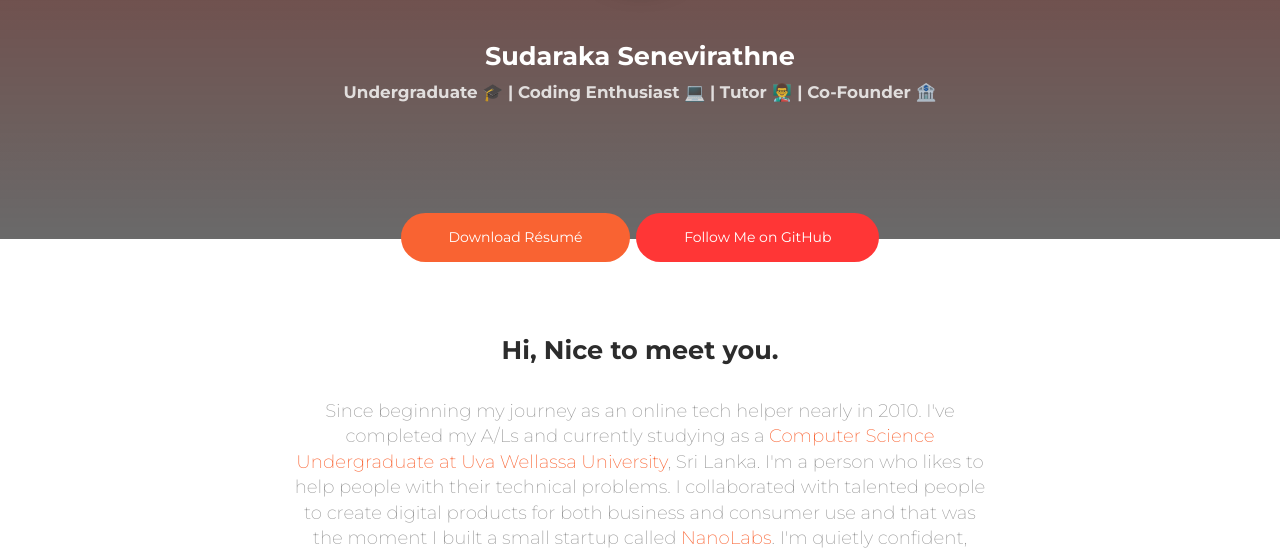
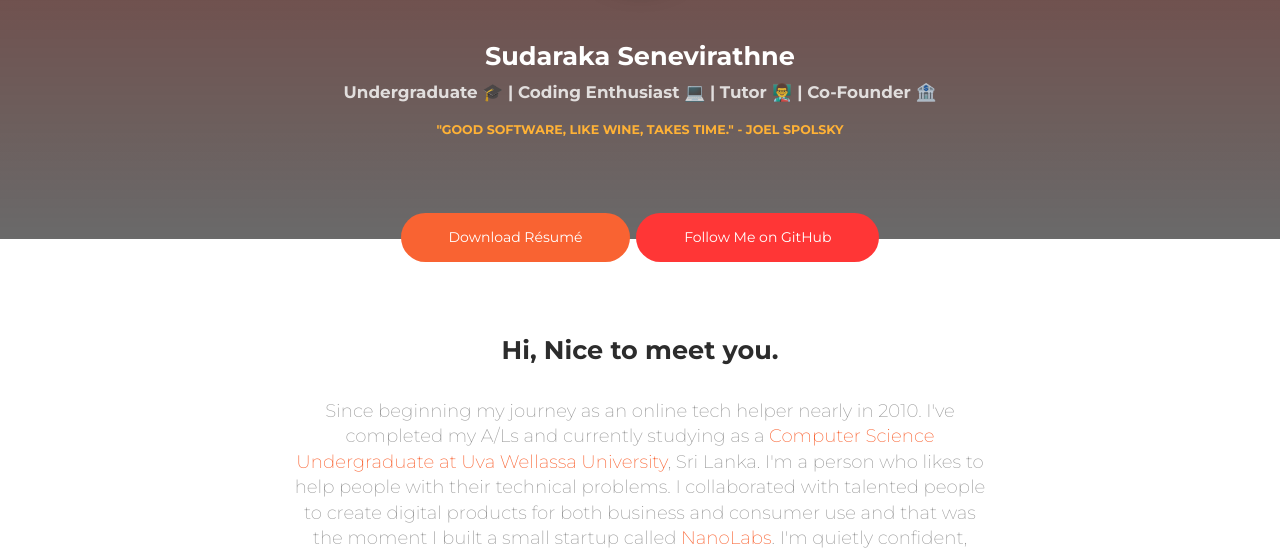
Before and after one commit to sudarakas/sudarakas.github.io, a plain HTML site: page index.html in a window 1280 px wide. Shown: the part 241-795 px from the top of the page. Drawn offline with Linux system fonts and the light colour scheme.

Commit message:
quote added

```diff
--- a/index.html
+++ b/index.html
@@ -81,6 +81,7 @@
         </div>
         <h3 class="title">Sudaraka Senevirathne</h3>
         <p class="category">Undergraduate 🎓 | Coding Enthusiast 💻 | Tutor 👨‍🏫 | Co-Founder 🏦</p>
+        <p class="h6 text-warning">"Good software, like wine, takes time." - Joel Spolsky</p>
       </div>
     </div>
     <div class="section">
```
